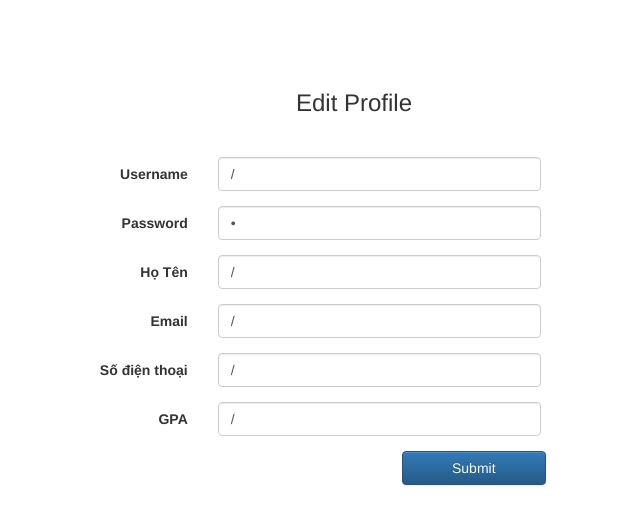
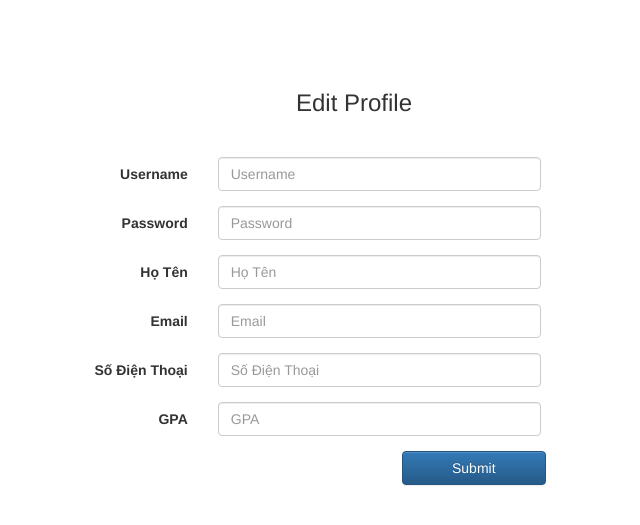
Before and after one commit to maziesmith/WebQLSV, a PHP site: page /teacher/editProfileStudentForm.php in a window 1280 px wide. Shown: the part 128-653 px from the top of the page, without its empty margins (286-926 px from the left). Run offline with PHP 8.4, Linux system fonts and the light colour scheme; the visitor is signed in with stand-in values (Sample User, id 1); data comes from the database, SQL or seed files in the repository.

Commit message:
Form html which use to edit profile for student user by teacher user

```diff
--- a/teacher/editProfileStudentForm.php
+++ b/teacher/editProfileStudentForm.php
@@ -7,11 +7,25 @@ session_start();
 //check if session is not valid
 if (!isset($_SESSION['user_id'])) {
     header('location: ../login.php');
-}
-else{
-    $IdStudent=$_SESSION['IdStd_edit']; //get Id of student who need to edit profile from session
-    $result=GetSVById($IdStudent); //get SinhVien from SinhVien table with ID
-    if(isset($_POST['submit'])){
+} else {
+    $IdStudent = $_SESSION['IdStd_edit']; //get Id of student who need to edit profile from session
+    $result = GetSVById($IdStudent); //get SinhVien from SinhVien table with ID
+    $default_username = "";
+    $default_password = "";
+    $default_name = "";
+    $default_email = "";
+    $default_sdt = "";
+    $default_gpa = "";
+    //set value for default values if had user
+    if ($result !== false) {
+        $default_username = htmlspecialchars($result['Username']);
+        $default_password = htmlspecialchars($result['Password']);
+        $default_name = htmlspecialchars($result['HoTen']);
+        $default_email = htmlspecialchars($result['Email']);
+        $default_sdt = htmlspecialchars($result['SĐT']);
+        $default_gpa = htmlspecialchars($result['GPA']);
+    }
+    if (isset($_POST['submit'])) {
         try {
             //check form data and empty field
             if (empty($_POST['username'])) {
@@ -20,12 +34,10 @@ else{
             if (empty($_POST['password'])) {
                 throw new Exception("Password không được để trống");
             }
-            if(empty($_POST['name']))
-            {
+            if (empty($_POST['name'])) {
                 throw new Exception("Họ tên không được để trống");
             }
-            if(empty($_POST['email']))
-            {
+            if (empty($_POST['email'])) {
                 throw new Exception("Email không được để trống");
             }
             if (empty($_POST['sdt'])) {
@@ -45,14 +57,12 @@ else{
             if ($edit === false) {
                 throw new Exception("Something wrong, try again!"); //error messenge
                 header('location: editProfileStudentForm.php');
-            }
-            else{
+            } else {
                 $success_msg = 'Updated  successfully'; //success messenge
                 header('location: students.php'); //redirect to student list
                 exit();
             }
-        }
-        catch (Exception $e) {
+        } catch (Exception $e) {
             $error_msg = $e->getMessage();
         }
     }
@@ -103,12 +113,10 @@ else{
             <br>
             <!-- Error or Success Message printint started --><p>
                 <?php
-                if(isset($success_msg))
-                {
+                if (isset($success_msg)) {
                     echo $success_msg;
                 }
-                if(isset($error_msg))
-                {
+                if (isset($error_msg)) {
                     echo $error_msg;
                 }
                 ?>
@@ -117,42 +125,49 @@ else{
                 <div class="form-group">
                     <label for="input1" class="col-sm-3 control-label">Username</label>
                     <div class="col-sm-7">
-                        <input type="text" name="username" class="form-control" id="input1" value=<?php echo $result['Username'];?>/>
+                        <input type="text" name="username" class="form-control" id="input1" placeholder="Username"
+                               value="<?= $default_username ?>">
+                        <!--set php string variable contain space for value attribute-->
                     </div>
                 </div>
 
                 <div class="form-group">
                     <label for="input1" class="col-sm-3 control-label">Password</label>
                     <div class="col-sm-7">
-                        <input type="password" name="password" class="form-control" id="input1" value=<?php echo $result['Password']; ?>/>
+                        <input type="password" name="password" class="form-control" id="input1" placeholder="Password"
+                               value="<?= $default_password ?>">
                     </div>
                 </div>
 
                 <div class="form-group">
                     <label for="input1" class="col-sm-3 control-label">Họ Tên</label>
                     <div class="col-sm-7">
-                        <input type="text" name="name" class="form-control" id="input1" value=<?php echo $result['HoTen'];?>/>
+                        <input type="text" name="name" class="form-control" id="input1" placeholder="Họ Tên"
+                               value="<?= $default_name ?>">
                     </div>
                 </div>
 
                 <div class="form-group">
                     <label for="input1" class="col-sm-3 control-label">Email</label>
                     <div class="col-sm-7">
-                        <input type="text" name="email" class="form-control" id="input1" value=<?php echo $result['Email'];?>/>
+                        <input type="text" name="email" class="form-control" id="input1" placeholder="Email"
+                               value="<?= $default_email ?>">
                     </div>
                 </div>
 
                 <div class="form-group">
-                    <label for="input1" class="col-sm-3 control-label">Số điện thoại</label>
+                    <label for="input1" class="col-sm-3 control-label">Số Điện Thoại</label>
                     <div class="col-sm-7">
-                        <input type="text" name="sdt" class="form-control" id="input1" value=<?php echo $result['SĐT'];?>/>
+                        <input type="text" name="sdt" class="form-control" id="input1" placeholder="Số Điện Thoại"
+                               value="<?= $default_sdt ?>">
                     </div>
                 </div>
 
                 <div class="form-group">
                     <label for="input1" class="col-sm-3 control-label">GPA</label>
                     <div class="col-sm-7">
-                        <input type="text" name="gpa" class="form-control" id="input1" value=<?php echo $result['GPA']; ?>/>
+                        <input type="text" name="gpa" class="form-control" id="input1" placeholder="GPA"
+                               value="<?= $default_gpa ?>">
                     </div>
                 </div>
                 <input type="submit" class="btn btn-primary col-md-3 col-md-offset-7" value="Submit" name="submit"/>
```
